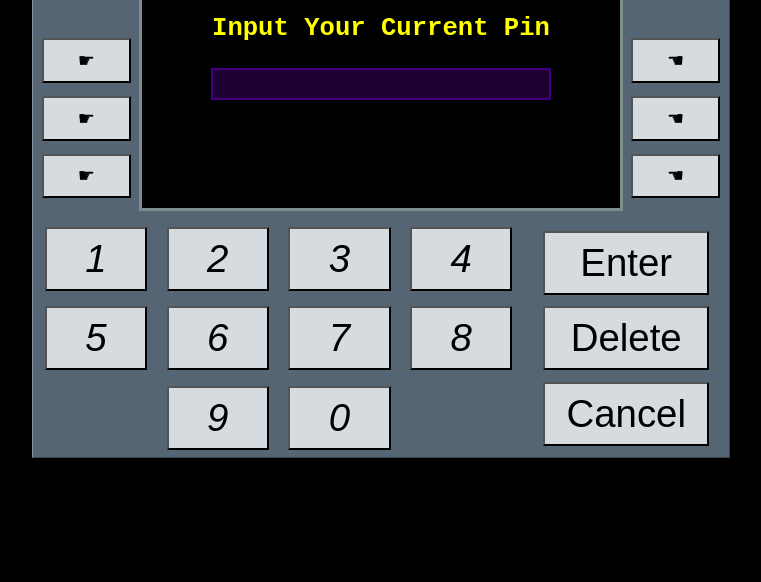
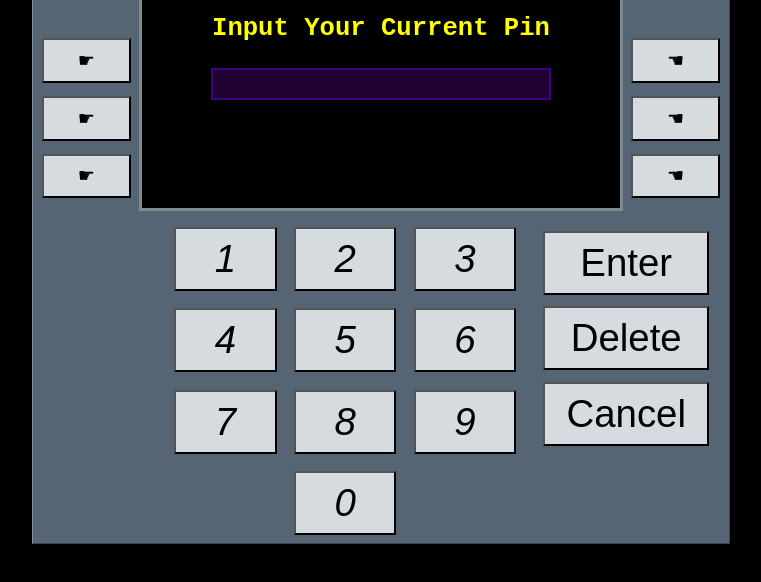
Before and after one commit to ehimze007/cash_atm_prototype, a plain HTML site: page pin_change_page.html in a window 1280 px wide. Shown: the part 166-748 px from the top of the page, without its empty margins (259-1020 px from the left). Drawn offline with Linux system fonts and the light colour scheme.

Commit message:
###Bug fix  - fixed appropriate class value for numeric-keypads

```diff
--- a/pin_change_page.css
+++ b/pin_change_page.css
@@ -68,6 +68,7 @@ h1{
   grid-template-columns: 1fr 1fr 1fr;
   grid-template-rows: 1fr 1fr 1fr 1fr;
   grid-gap: 2px 2px;
+  border: 10px;
 }
 
 .zero{
@@ -97,6 +98,7 @@ h1{
   opacity: 0.5;
   background-color: green;
 }
+
 /*****************Styling for the inner text of the atm screen *******************/
   .select_transaction_heading{
     text-align: center;
--- a/pin_change_page.html
+++ b/pin_change_page.html
@@ -32,7 +32,7 @@
       </div>
 
           <div class="lower_half">
-        <div class="numeric_keyPads">
+            <div class="numeric_keypads">
                 <button type="button" name="button" class="numeric_buttons button_reponsiveness">1</button>
                 <button type="button" name="button" class="numeric_buttons button_reponsiveness">2</button>
                 <button type="button" name="button" class="numeric_buttons button_reponsiveness">3</button>
```
Lines whose indentation alone changed are shown as unchanged.
